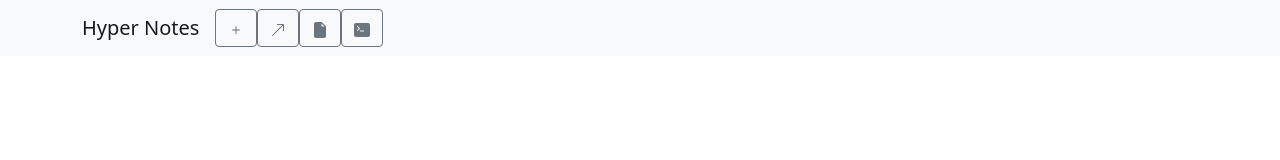
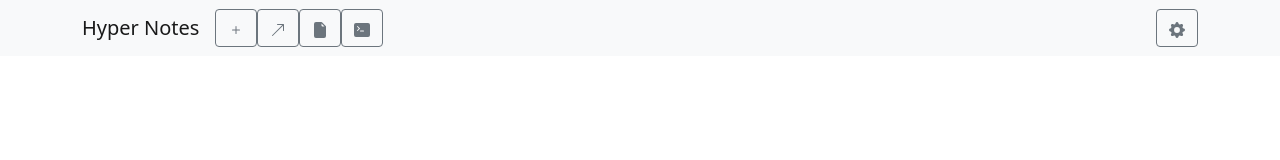
Before and after one commit to FloofyPancakes/hyper-notes, a React (Create React App) app: page / in a window 1280 px wide. Shown: the top 160 px of the page. Built offline with nearby package versions, Linux system fonts and the light colour scheme.

Commit message:
added gear icon

```diff
--- a/src/components/Header.js
+++ b/src/components/Header.js
@@ -9,6 +9,7 @@ import { BsPlus} from "react-icons/bs";
 import { BsArrowUpRight} from "react-icons/bs";
 import { BsFillFileEarmarkFill } from "react-icons/bs";
 import { BsFillTerminalFill } from "react-icons/bs";
+import { BsGearFill } from "react-icons/bs";
 function Header() {
   return (
     <Navbar expand="lg" bg="light" variant="light">
@@ -23,6 +24,7 @@ function Header() {
           </Nav>
         </Navbar.Collapse>
 
+        <Button variant="outline-secondary"> <BsGearFill/> </Button>
       </Container>
 
     </Navbar>
```
